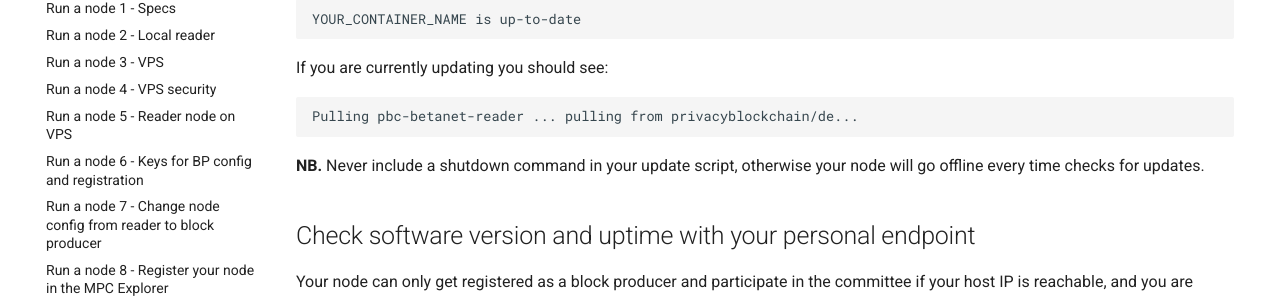
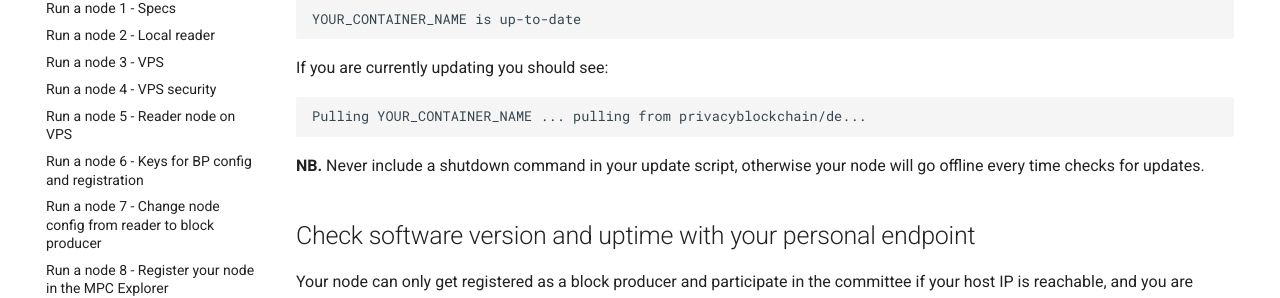
Before and after one commit to 0xSero/partisia-docs, an MkDocs documentation site: the page built from docs/operator-9-node-health.md, in a window 1280 px wide and 900 px high, scrolled down 2587 px. Shown: the part 153-451 px from the top of the window. Built offline with MkDocs 1.6.1 and Material for MkDocs 9.7.7, drawn with Linux system fonts in a browser that asks for light colours; a script that is not in the unit is left out.

Commit message:
container name

`````diff
--- a/docs/operator-9-node-health.md
+++ b/docs/operator-9-node-health.md
@@ -120,7 +120,7 @@
 ````
 If you are currently updating you should see:
 ````
-Pulling pbc-betanet-reader ... pulling from privacyblockchain/de...
+Pulling YOUR_CONTAINER_NAME ... pulling from privacyblockchain/de...
 ````
 **NB.** Never include a shutdown command in your update script, otherwise your node will go offline every time checks for updates.
 
`````
